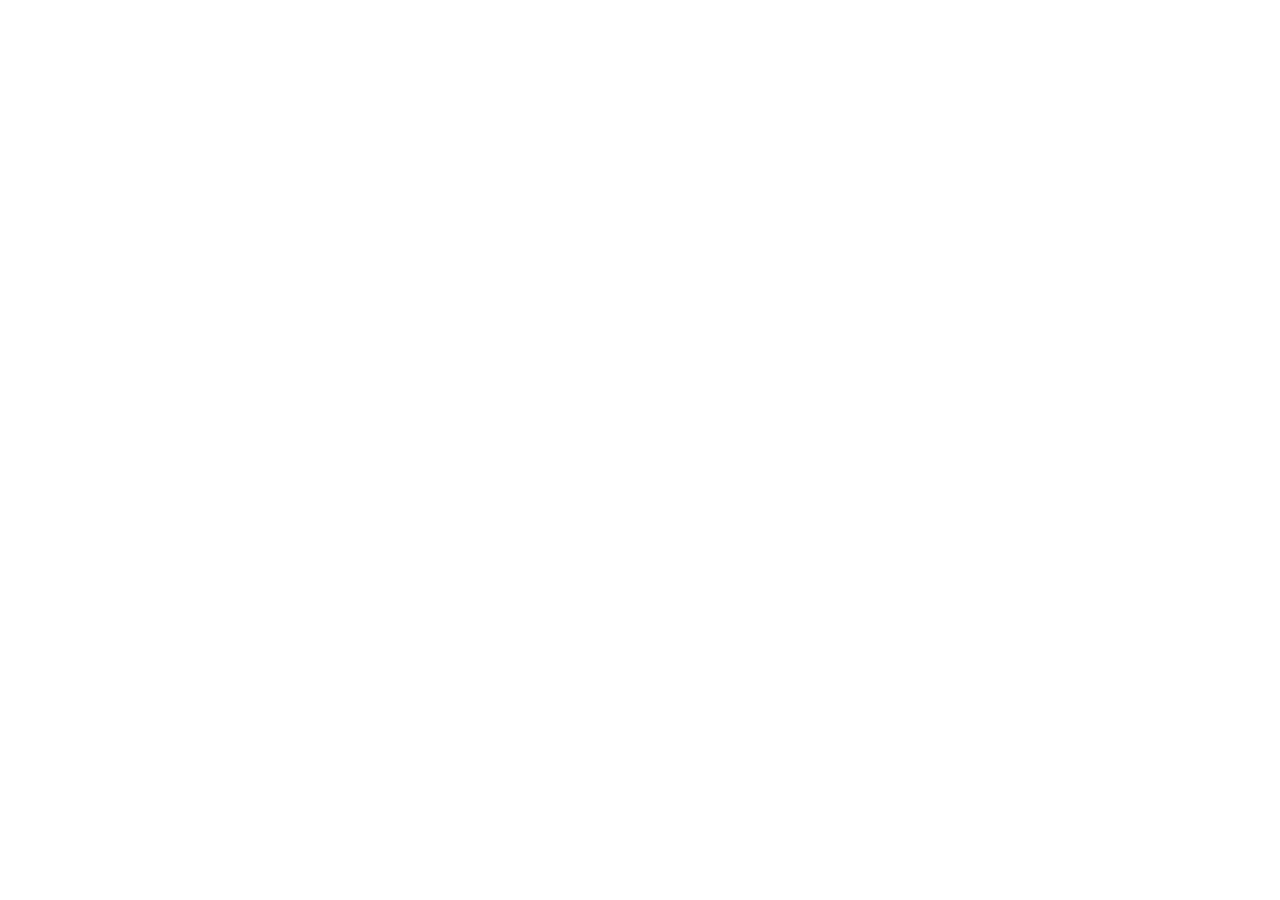
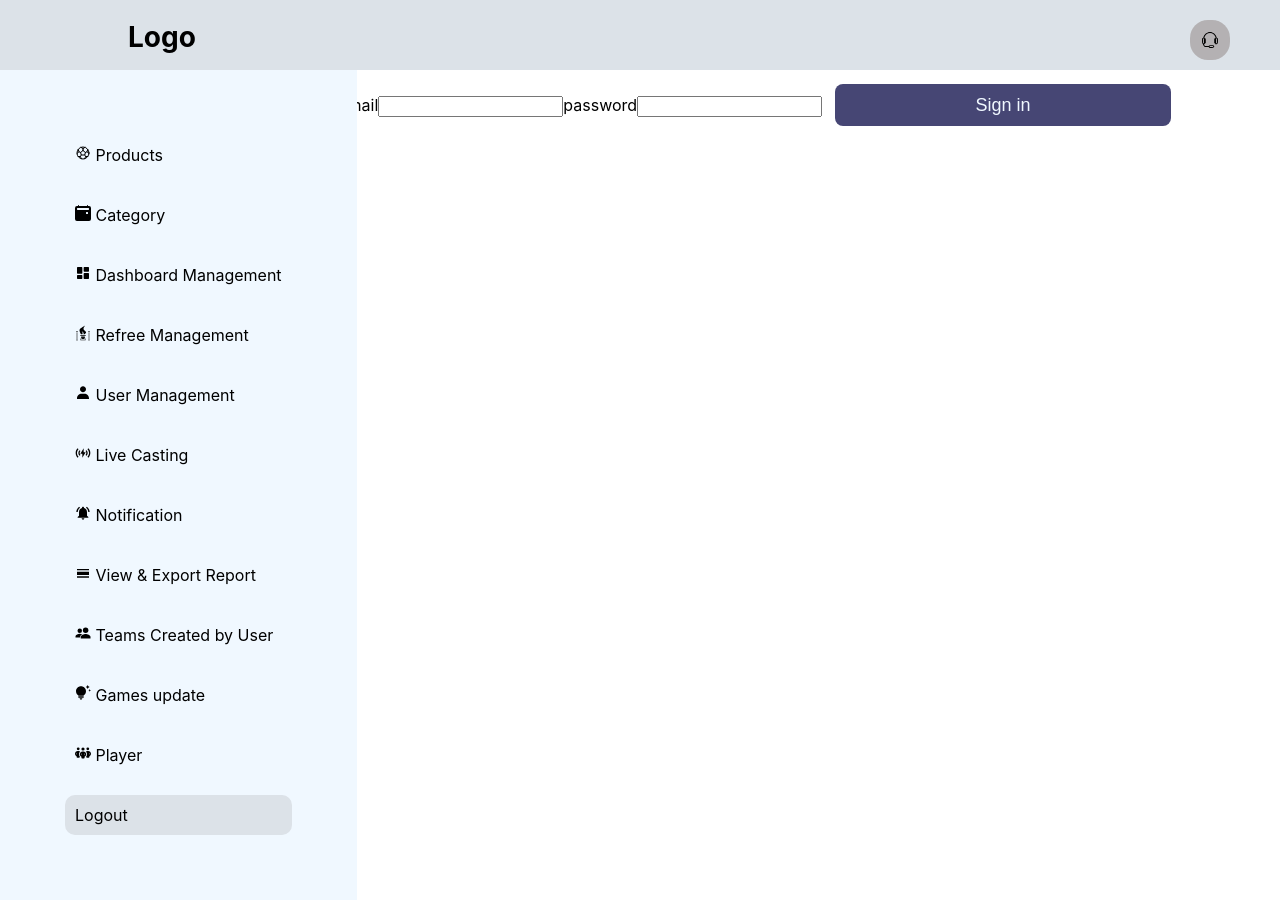
Before and after one commit to mohitkg01/ecommercewebsite, a React (Create React App) app: page /page in a window 1280 px wide. Before the commit this address had no page. Before the commit the page ends 800 px from the top, so only its background shows below. Built offline with nearby package versions, Linux system fonts and the light colour scheme; no server answers; sample sign-in values are in the browser's storage.

Commit message:
this is extra login through email

```diff
--- a/package.json
+++ b/package.json
@@ -11,6 +11,7 @@
     "axios": "^1.6.8",
     "bootstrap": "^5.3.3",
     "bootstrap-less": "^3.3.8",
+    "firebase": "^10.12.2",
     "react": "^18.3.1",
     "react-bootstrap": "^2.10.2",
     "react-confirm-alert": "^3.0.6",
--- a/src/layout/Common.jsx
+++ b/src/layout/Common.jsx
@@ -1,13 +1,16 @@
 import React from 'react'
 import Header from '../components/Header'
 import Sidebar from '../components/Sidebar'
-
+import '../styles/Common.css'
 const Common = ({children}) => {
   return (
     <div className='common'>
+
         <Header/>
         <Sidebar/>
+      <div className="content">
         {children}
+      </div>
     </div>
   )
 }
--- /dev/null
+++ b/src/pages/Firebase.jsx
@@ -0,0 +1,22 @@
+// Import the functions you need from the SDKs you need
+import { initializeApp } from "firebase/app";
+import {getAuth} from "firebase/auth"
+import { getFirestore} from 'firebase/firestore'
+// TODO: Add SDKs for Firebase products that you want to use
+// https://firebase.google.com/docs/web/setup#available-libraries
+
+// Your web app's Firebase configuration
+const firebaseConfig = {
+    apiKey: "AIzaSyCUWhTp2VcS21qEOESdc_mOUXvW8PcG4AA",
+    authDomain: "login-auth-c9e32.firebaseapp.com",
+    projectId: "login-auth-c9e32",
+    storageBucket: "login-auth-c9e32.appspot.com",
+    messagingSenderId: "560633409603",
+    appId: "1:560633409603:web:a4b2aaa556b55a0a0a64f6"
+};
+
+// Initialize Firebase
+const app = initializeApp(firebaseConfig);
+export const auth=getAuth();
+export const db=getFirestore(app)
+export default app;
--- /dev/null
+++ b/src/pages/Loginfor.jsx
@@ -0,0 +1,41 @@
+import { signInWithEmailAndPassword } from 'firebase/auth';
+import React, { useState } from 'react'
+import { auth } from './Firebase';
+import { toast } from 'react-toastify';
+
+const Loginfor = () => {
+    const [email ,setEmail]=useState("");
+    const [pass,setPass]=useState("");
+
+    const handleSubmit= async (e)=>{
+        // console.log(e);
+        e.preventDefault();
+        try{
+            await signInWithEmailAndPassword(auth,email,pass);
+            console.log("user logind succesfull");
+            toast.success("user login  successfull!", {
+                position: "top-center"
+            })
+        }
+        catch(err){
+            console.log(err.message);
+            toast.success(err.message, {
+                position: "bottom-center"
+            })
+        }
+    }
+  return (
+    <div id='login'>
+        <form action="" onSubmit={handleSubmit}>
+            <label htmlFor="">login</label>
+            <input type="email" onChange={e=>setEmail(e.target.value)} value={email}/>
+            <label htmlFor="">password</label>
+            <input type="text" onChange={e=>setPass(e.target.value)} value={pass}/>
+            <button type='submit'>login</button>
+        </form>
+
+    </div>
+  )
+}
+
+export default Loginfor
--- /dev/null
+++ b/src/pages/Page.jsx
@@ -0,0 +1,54 @@
+import { createUserWithEmailAndPassword } from 'firebase/auth';
+import React, { useState } from 'react';
+import { auth,db } from './Firebase';
+import { setDoc,doc } from 'firebase/firestore';
+import { toast } from 'react-toastify';
+import { Toaster } from 'react-hot-toast';
+
+export const Page = () => {
+    const [email, setEmail] = useState("");
+    const [pass, setPass] = useState("");
+    const [fname, setfName] = useState("");
+
+    const handleRegister = async (e) => {
+        e.preventDefault();
+        console.log(fname);
+
+        try {
+            await createUserWithEmailAndPassword(auth, email, pass);
+            const user = auth.currentUser;
+            if(user){
+                await setDoc(doc(db,"Users",user.uid),{
+                    firstname: user.fname || null,
+                    email: user.email,
+
+                });
+            }
+            console.log(user);
+            console.log("user is registerd");
+            toast.success("user registration successfull!",{
+                position:"top-center"
+            })
+        }
+        catch (err) {
+            console.log(err.message);
+            toast.success(err.message,{
+                position: "bottom-center"
+            })
+        }
+    };
+    return (
+        <div id='page' onSubmit={handleRegister}>
+            <form action="">
+                <label htmlFor="">Name</label>
+                <input type="text" onChange={(e) => setfName(e.target.value)} value={fname} />
+                <label htmlFor="">email</label>
+                <input type="email" onChange={(e) => setEmail(e.target.value)} value={email} />
+                <label htmlFor="">password</label>
+                <input type="password" onChange={(e) => setPass(e.target.value)} value={pass} />
+                <button type="submit">Sign in</button>
+            </form>
+            <Toaster/>
+        </div>
+    );
+};
--- a/src/router/Router.jsx
+++ b/src/router/Router.jsx
@@ -21,6 +21,10 @@ import Addproduct from '../pages/popuppage/Addproduct.jsx';
 import Search from '../pages/search/Search.jsx';
 import Category from '../pages/category/Category.jsx';
 import Categorydetails from '../pages/category/Categorydetails.jsx';
+import { Page } from '../pages/Page.jsx';
+import { ToastContainer } from 'react-toastify';
+import Loginfor from '../pages/Loginfor.jsx';
+
 
 
 
@@ -54,9 +58,13 @@ const Router = () => {
             <Route path='category' element={<Category />} />
             <Route path='/category/categorydetails/:type' element={<Categorydetails />} />
             <Route path='/product/addproduct/:id' element={<Addproduct/>}/>
+            <Route path='page' element={<Page/>}/>
+            <Route path='login' element={<Loginfor/>}/>
+
           </Route>
         </Routes>
       </BrowserRouter>
+      <ToastContainer/>
     </div>
   )
 }
--- a/src/styles/Cards.css
+++ b/src/styles/Cards.css
@@ -3,7 +3,7 @@
         flex-wrap: wrap;
         margin-left: 23rem;
         margin-top: -20px;
-        overflow: hidden;
+        /* overflow: hidden; */
         margin-bottom: 50px;
         margin-right: 16px;
 }
--- /dev/null
+++ b/src/styles/Common.css
@@ -0,0 +1,5 @@
+
+.content {
+text-align: center;
+    /* Add any necessary styles for the content area */
+}
```
Also changed, not shown: src/pages/login/Login.jsx (+3 -26 lines), src/store/userSlice.jsx (+0 -28 lines), src/styles/Productdetail.css (+0 -26 lines), 1 other file (tests, documents, lock files or other folders).
